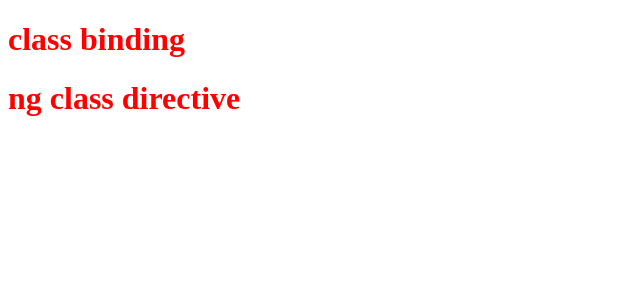
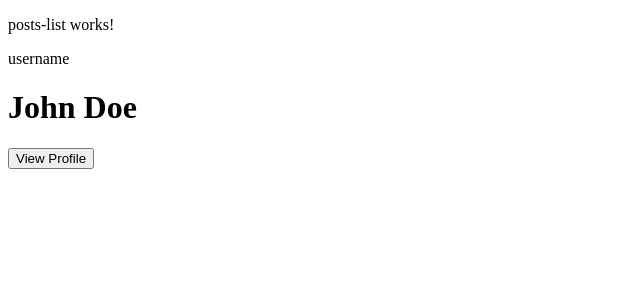
Before and after one commit to RyanTren/first-angular-app, an Angular app: page / in a window 1280 px wide. Shown: the top 300 px of the page, without its empty margins (0-640 px from the left). Built offline with nearby package versions, Linux system fonts and the light colour scheme.

Commit message:
[feat] angular components relationship

```diff
--- a/src/app/app.component.html
+++ b/src/app/app.component.html
@@ -238,9 +238,35 @@
 }">Ng Style Directive</h1> -->
 
 <!-- ngClass Directive -->
-<h1 [class.login]="isLoggedIn" [class.logout]="!isLoggedIn">Class Binding</h1>
+<!-- <h1 [class.login]="isLoggedIn" [class.logout]="!isLoggedIn">Class Binding</h1>
 
 <h1 [ngClass]="{
   'login': isLoggedIn,
   'logout': !isLoggedIn,
-}">Ng Class Directive</h1>
+}">Ng Class Directive</h1> -->
+
+<!-- Parent and Chil Data Flow (post list component | ng g c post-lists) -->
+<!-- <h1>{{appPostTitle}} (App)</h1> -->
+<!-- <app-posts-list [postListTitle]="appPostTitle" [postIsLogin]="appIsLogin"></app-posts-list> -->
+
+<!-- Child to Parent Data Flow (@View Child) -->
+<!-- <app-posts-list (MessageEvent)="reciveMessage($event)"></app-posts-list>
+<p>{{message}}</p>
+<p>{{ messageFromChild }}</p> -->
+
+<!-- ng content Content Projection | ng g c card -->
+
+<!-- <app-posts-list></app-posts-list>
+<app-card>
+  <h2>John Doe</h2>
+  <p>01/08/24</p>
+  <p>Lorem, ipsum dolor sit amet consectetur adipisicing elit. Veritatis minima, natus, </p>
+</app-card> -->
+
+<app-posts-list></app-posts-list>
+
+<app-card>
+  <span header>username</span>
+  <h1 body>John Doe</h1>
+  <button footer>View Profile</button>
+</app-card>
--- a/src/app/app.component.ts
+++ b/src/app/app.component.ts
@@ -1,17 +1,20 @@
-import { Component } from '@angular/core';
+import { Component, Input, ViewChild, AfterViewInit } from '@angular/core';
 import { RouterOutlet } from '@angular/router';
 import { AppNavbar } from "./navbar/navbar.component";
 import { HeaderComponent } from "./header/header.component";
 import { FormsModule } from '@angular/forms';
 import { NgClass, NgFor, NgIf, NgStyle, NgSwitch, NgSwitchCase, NgSwitchDefault, NgTemplateOutlet } from '@angular/common';
+import { PostsListComponent } from './posts-list/posts-list.component';
+import { CardComponent } from "./card/card.component";
 
 @Component({
   selector: 'app-root',
-  imports: [RouterOutlet, AppNavbar, HeaderComponent, FormsModule, NgIf, NgFor, NgTemplateOutlet, NgSwitch, NgSwitchCase, NgSwitchDefault, NgStyle, NgClass],
+  imports: [RouterOutlet, AppNavbar, HeaderComponent, FormsModule, NgIf, NgFor, NgTemplateOutlet, NgSwitch, NgSwitchCase, NgSwitchDefault,
+    NgStyle, NgClass, PostsListComponent, CardComponent],
   templateUrl: './app.component.html',
   styleUrl: './app.component.css'
 })
-export class AppComponent {
+// export class AppComponent{
   // title: string = 'first-angular-app';
   // imgURL: string = 'https://bluemoji.io/cdn-proxy/646218c67da47160c64a84d5/66b3ea5e4fa4ba1531cce640_46.png';
   // isDisabled: boolean = true;
@@ -46,7 +49,7 @@ export class AppComponent {
   //   console.log(this.textValue);
   // }
 
-  isLoggedIn:boolean = false;
+  // isLoggedIn:boolean = false;
 //   userName:string = 'John Doe';
 
 //   isAdmin:boolean = true;
@@ -62,24 +65,24 @@ export class AppComponent {
 //   console.log(this.loginCount);
 // }
 
-users: Array<string> = ['John', 'Ryan', 'Bob', 'Jill'];
+// users: Array<string> = ['John', 'Ryan', 'Bob', 'Jill'];
 
-  usersObj: Array<any> = [
-    // { id: 1, name: 'John', email: 'john@gmail.com'},
-    // { id: 2, name: 'Ryan', email: 'ryan@gmail.com'},
-    // { id: 3, name: 'Bob', email: 'bob@gmail.com'},
-    // { id: 4, name: 'Jill', email: 'jill@gmail.com'},
-  ];
+//   usersObj: Array<any> = [
+//     { id: 1, name: 'John', email: 'john@gmail.com'},
+//     { id: 2, name: 'Ryan', email: 'ryan@gmail.com'},
+//     { id: 3, name: 'Bob', email: 'bob@gmail.com'},
+//     { id: 4, name: 'Jill', email: 'jill@gmail.com'},
+//   ];
 
-  constructor(){
-    console.log(this.usersObj.length);
+//   constructor(){
+//     console.log(this.usersObj.length);
 
-  }
+//   }
 
-  addNewUser(){
-    let user = {id: 5, name: 'User 1', email: 'user1@gmail.com' };
-    this.usersObj.push(user);
-  }
+//   addNewUser(){
+//     let user = {id: 5, name: 'User 1', email: 'user1@gmail.com' };
+//     this.usersObj.push(user);
+//   }
 
   // onDelete(user: object){
   //   let index = this.usersObj.indexOf(user);
@@ -87,10 +90,39 @@ users: Array<string> = ['John', 'Ryan', 'Bob', 'Jill'];
   //   this.usersObj.splice(index, 1);
   // }
 
-  onDelete(index: number){
-    this.usersObj.splice(index, 1);
+//   onDelete(index: number){
+//     this.usersObj.splice(index, 1);
+//   }
+
+
+//   userRole: string = '';
+
+// appPostTitle: string = 'Post 1';
+// appIsLogin: boolean = false;
+
+
+// }
+
+
+// Child to Parent Data Flow @ViewChild Lesson
+export class AppComponent implements AfterViewInit{
+  @ViewChild(PostsListComponent) childMessage: any;
+  message: string = '';
+
+  messageFromChild: string = '';
+
+  constructor(){
+  console.log(this.childMessage);
+
   }
 
+  ngAfterViewInit(): void {
+    console.log(this.childMessage);
+    this.message = this.childMessage.childMessage;
+}
 
-  userRole: string = '';
+  reciveMessage(message: string){
+    console.log(message);
+    this.messageFromChild = message;
+  }
 }
--- /dev/null
+++ b/src/app/card/card.component.html
@@ -0,0 +1,6 @@
+<div class="card">
+    <header><ng-content select = '[header]'></ng-content></header>
+    <div class="body"><ng-content select = '[body]'></ng-content></div>
+    <footer><ng-content select = '[footer]'></ng-content></footer>
+    <ng-content></ng-content>
+</div>
--- /dev/null
+++ b/src/app/posts-list/posts-list.component.html
@@ -0,0 +1,14 @@
+<!-- Child to Parent Data Flow (@View Child) -->
+
+
+<p>posts-list works!</p>
+<!-- <h2>{{postListTitle}}  (Post List)</h2>
+<p>{{postIsLogin}}</p> -->
+<!-- <button (click)="sendMessage()">Send Message to Parent</button> -->
+
+<!-- <app-card>
+    <h2>Blog Post Title 1</h2>
+    <p>04/08/24</p>
+    <p>Lorem, ipsum dolor sit amet consectetur adipisicing elit. Veritatis minima, natus, </p>
+
+</app-card> -->
```
Also changed, not shown: src/app/card/card.component.ts (added, +11 -0 lines), src/app/posts-list/posts-list.component.ts (added, +23 -0 lines), src/app/card/card.component.css (added), src/app/posts-list/posts-list.component.css (added), 2 other files (tests, documents, lock files or other folders).
